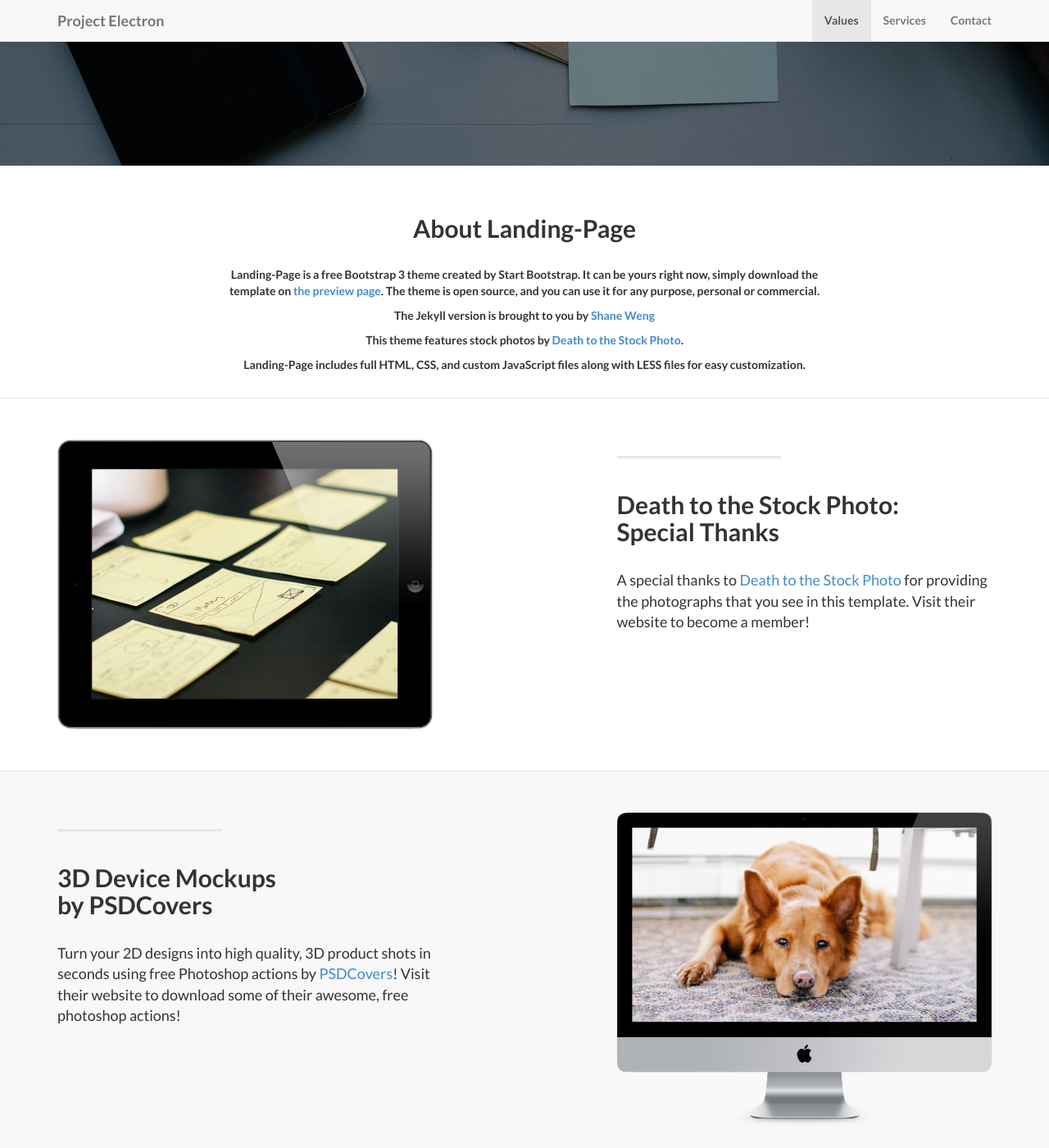
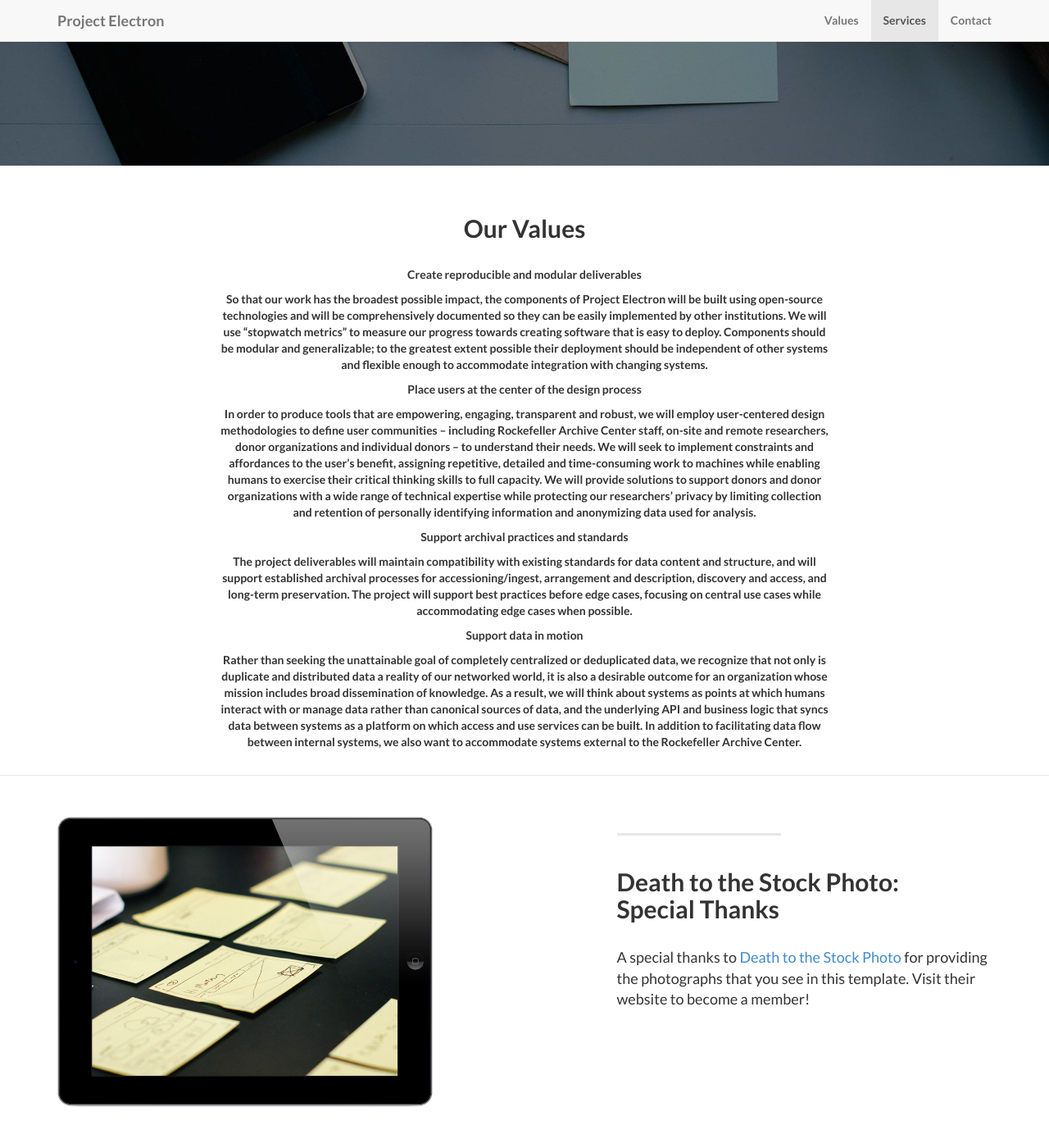
Before and after one commit to RockefellerArchiveCenter/project_electron, a Jekyll site: the page built from index.html, in a window 1280 px wide and 1400 px high, scrolled down 575 px. Shown: the whole window at 82% size. Built offline with Jekyll 4.4.1, drawn with Linux system fonts in a browser that asks for light colours.

Commit message:
Changes to values

```diff
--- a/_includes/about.html
+++ b/_includes/about.html
@@ -1,14 +1,18 @@
-    <!-- About Section -->
-    <section id="about" class="container content-section text-center">
+    <!-- Values Section -->
+    <section id="values" class="container content-section text-center">
         <div class="row">
             <div class="col-lg-8 col-lg-offset-2">
               <br/><br/>
-              <h2>About Landing-Page</h2>
+              <h2>Our Values</h2>
               <br/>
-                <p>Landing-Page is a free Bootstrap 3 theme created by Start Bootstrap. It can be yours right now, simply download the template on <a href="http://startbootstrap.com/template-overviews/landing-page/">the preview page</a>. The theme is open source, and you can use it for any purpose, personal or commercial.</p>
-                <p>The Jekyll version is brought to you by <a href="https://github.com/swcool">Shane Weng</a></p>
-                <p>This theme features stock photos by <a href="http://join.deathtothestockphoto.com//">Death to the Stock Photo</a>.</p>
-                <p>Landing-Page includes full HTML, CSS, and custom JavaScript files along with LESS files for easy customization.</p>
+                <p><b>Create reproducible and modular deliverables</b></p>
+                <p>So that our work has the broadest possible impact, the components of Project Electron will be built using open-source technologies and will be comprehensively documented so they can be easily implemented by other institutions. We will use “stopwatch metrics” to measure our progress towards creating software that is easy to deploy. Components should be modular and generalizable; to the greatest extent possible their deployment should be independent of other systems and flexible enough to accommodate integration with changing systems.</p>
+                <p>Place users at the center of the design process</p>
+                <p>In order to produce tools that are empowering, engaging, transparent and robust, we will employ user-centered design methodologies to define user communities – including Rockefeller Archive Center staff, on-site and remote researchers, donor organizations and individual donors – to understand their needs. We will seek to implement constraints and affordances to the user’s benefit, assigning repetitive, detailed and time-consuming work to machines while enabling humans to exercise their critical thinking skills to full capacity. We will provide solutions to support donors and donor organizations with a wide range of technical expertise while protecting our researchers’ privacy by limiting collection and retention of personally identifying information and anonymizing data used for analysis.</p>
+                <p><b>Support archival practices and standards</b></p>
+                <p>The project deliverables will maintain compatibility with existing standards for data content and structure, and will support established archival processes for accessioning/ingest, arrangement and description, discovery and access, and long-term preservation. The project will support best practices before edge cases, focusing on central use cases while accommodating edge cases when possible.</p>
+                <p><b>Support data in motion</b></p>
+                <p>Rather than seeking the unattainable goal of completely centralized or deduplicated data, we recognize that not only is duplicate and distributed data a reality of our networked world, it is also a desirable outcome for an organization whose mission includes broad dissemination of knowledge. As a result, we will think about systems as points at which humans interact with or manage data rather than canonical sources of data, and the underlying API and business logic that syncs data between systems as a platform on which access and use services can be built. In addition to facilitating data flow between internal systems, we also want to accommodate systems external to the Rockefeller Archive Center.</p>
                 <br/>
               </div>
         </div>
```
